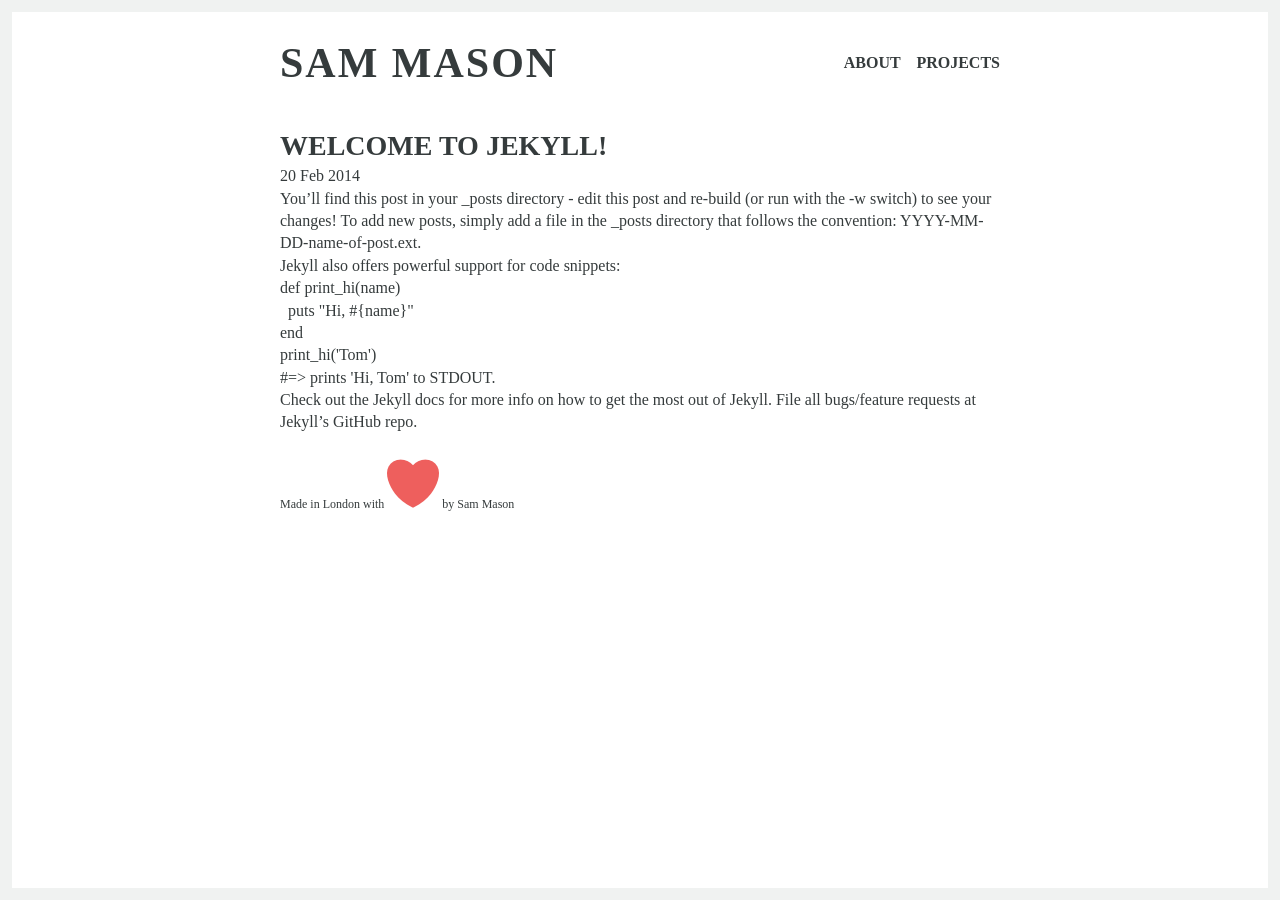
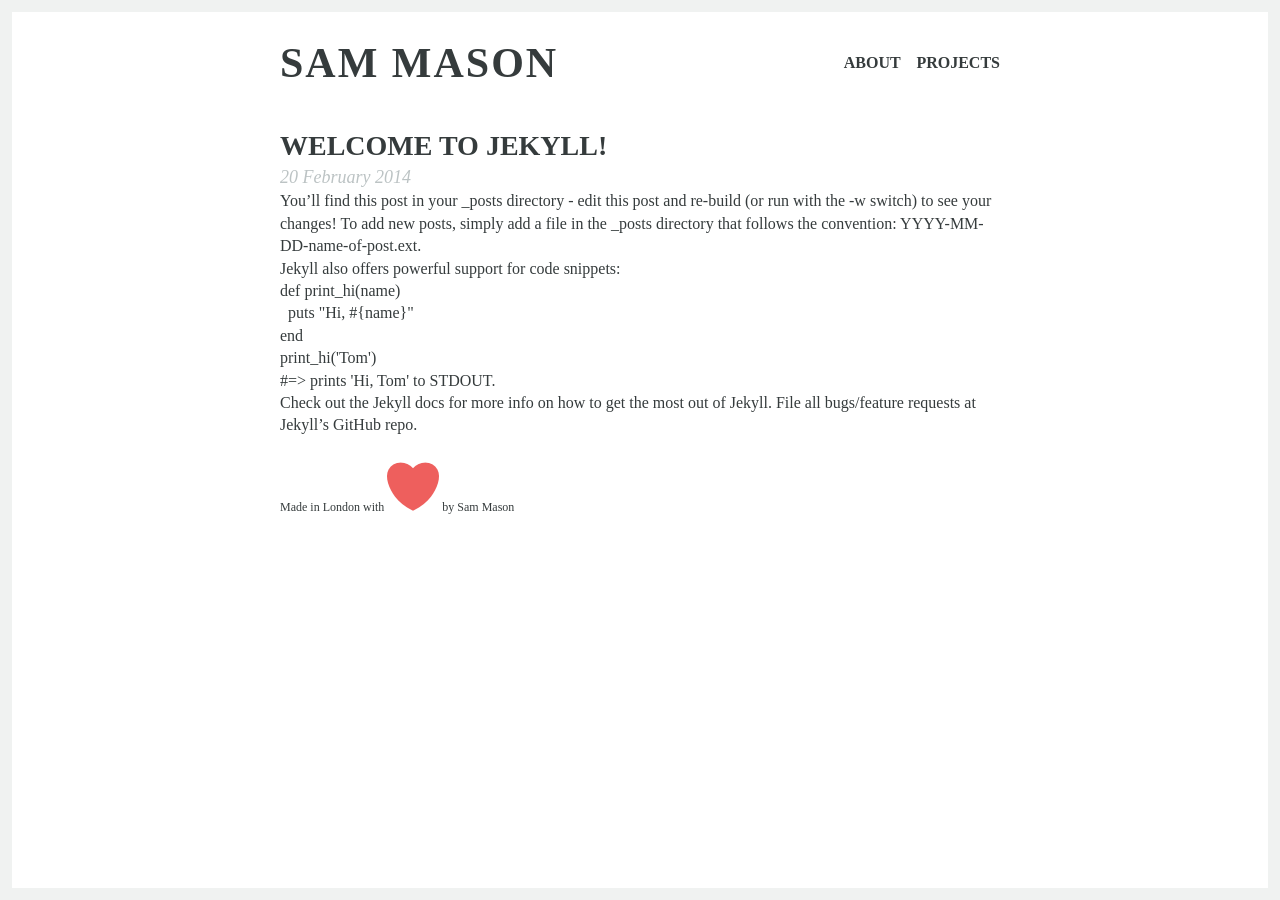
Before and after one commit to sammdec/masondecair.es, a Jekyll site: the page built from _posts/2014-02-20-welcome-to-jekyll.markdown, in a window 1280 px wide. Built offline with Jekyll 4.4.1, drawn with Linux system fonts in a browser that asks for light colours; some web fonts are replaced; Markdown is read by kramdown in place of the engine named in the settings.

Commit message:
Add single post markup

```diff
--- a/_layouts/post.html
+++ b/_layouts/post.html
@@ -1,9 +1,11 @@
 ---
 layout: default
 ---
-<h2>{{ page.title }}</h2>
-<p class="meta">{{ page.date | date_to_string }}</p>
+<article>
+  <h2>{{ page.title }}</h2>
+  <time datetime="{{ page.date }}">{{ page.date | date_to_long_string }}</time>
 
 <div class="post">
 {{ content }}
 </div>
+</article>
```
